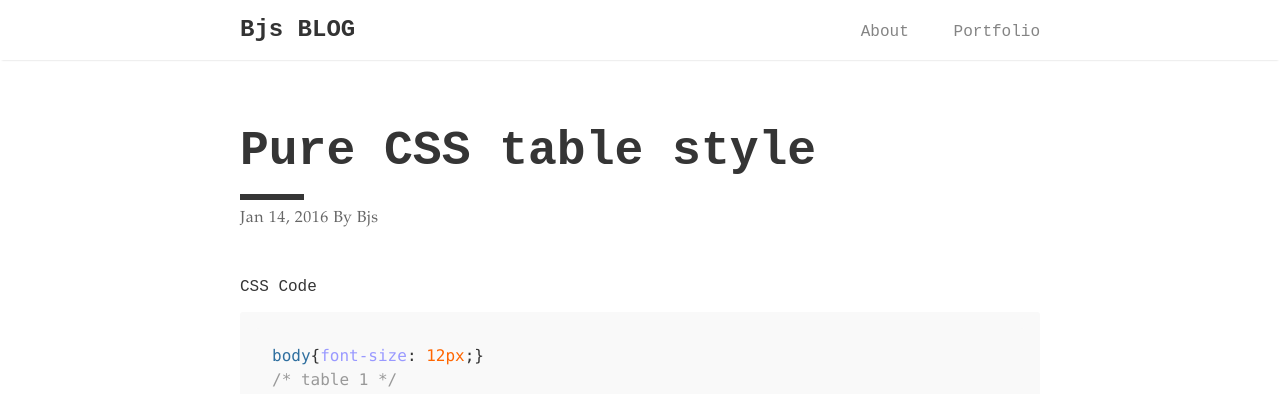
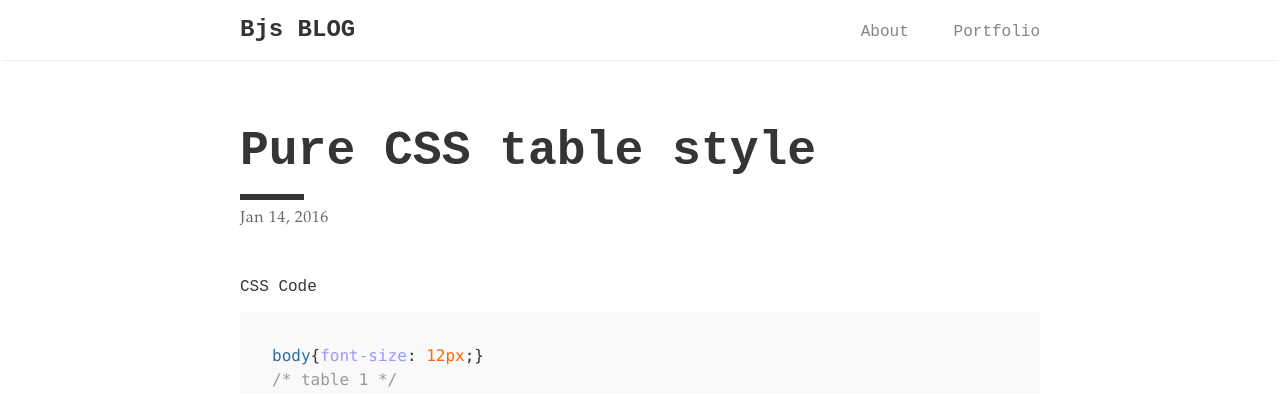
Before and after one commit to banjuanshu/banjuanshu.github.io, a Jekyll site: the page built from docs/_posts/2016-01-14-Pure-CSS-table-style.md, in a window 1280 px wide. Shown: the top 394 px of the page. Built offline with Jekyll 4.4.1, drawn with Linux system fonts in a browser that asks for light colours.

Commit message:
fix(index): Modify post layout style.

```diff
--- a/docs/_layouts/post.html
+++ b/docs/_layouts/post.html
@@ -6,7 +6,7 @@ layout: base
   <h1 class="post-title">{{ page.title }}</h1>
   <div class="post-line"></div>
   <div class="post-info">
-    {{ page.date | date: "%b %-d, %Y" }} By {{ site.author.name }}
+    {{ page.date | date: "%b %-d, %Y" }}
   </div>
 
   {{ content }}
```
